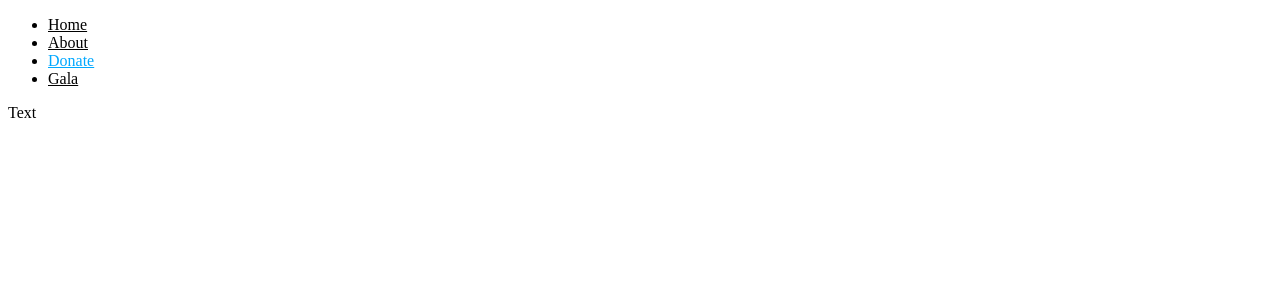
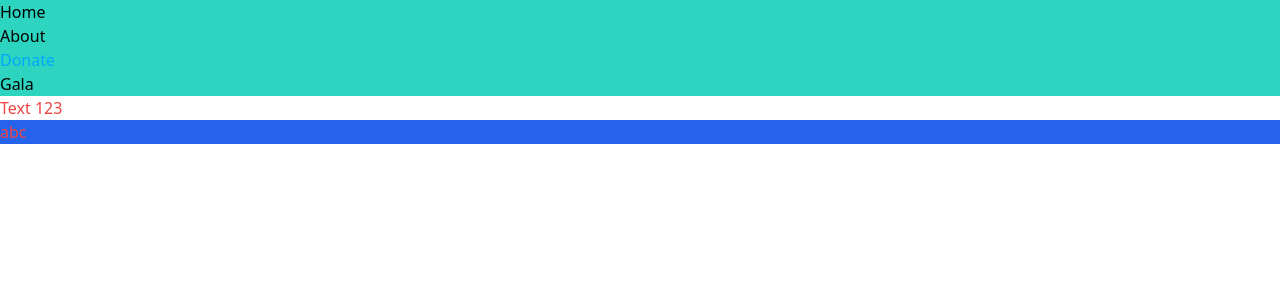
Before and after one commit to AwesomeAdam1/fbla-react-website, a React (Create React App) app: page /donate in a window 1280 px wide. Shown: the top 300 px of the page. Built offline with nearby package versions, Linux system fonts and the light colour scheme.

Commit message:
Made Changes

```diff
--- a/src/Components/NavBar.js
+++ b/src/Components/NavBar.js
@@ -2,9 +2,10 @@ import { NavLink } from 'react-router-dom';
 
 const NavBar = () => {
  return (
- <nav>
+   <div>
+      <nav class="bg-teal-400">
           <ul>
-          <li>
+               <li >
                   <NavLink to="/home">Home</NavLink>
                </li>
                <li>
@@ -18,6 +19,8 @@ const NavBar = () => {
                </li>
             </ul>
       </nav>
+   </div>
+
  );
 };
 
--- a/src/Pages/App.js
+++ b/src/Pages/App.js
@@ -2,6 +2,7 @@ import { Routes, Route } from 'react-router-dom';
 import Donate from './Donate';
 import About from './About';
 import Gala from './Gala';
+import Home from './Home';
 import NavBar from '../Components/NavBar';
 
 function App() {
@@ -9,10 +10,17 @@ function App() {
         <>
             <NavBar />
             <Routes>
+                <Route path="/home" element={<Home />} />
                 <Route path="/donate" element={<Donate />} />
                 <Route path="/about" element={<About />} />
                 <Route path="/gala" element={<Gala />} />
             </Routes>
+            <div class="bg-blue-600">
+                <p class="text-red-500">
+                    abc
+                </p>
+            </div>
+
         </>
     );
 }
--- a/src/Pages/Donate.js
+++ b/src/Pages/Donate.js
@@ -1,6 +1,6 @@
 function Donate() {
     return (
-        <p>Text</p>
+        <p class="text-red-500">Text 123</p>
     );
 }
 
--- a/src/index.css
+++ b/src/index.css
@@ -1,3 +1,7 @@
+@tailwind base;
+@tailwind components;
+@tailwind utilities;
+
 ul li a {
   color: #000;
 }
--- a/tailwind.config.js
+++ b/tailwind.config.js
@@ -1,8 +1,7 @@
 /** @type {import('tailwindcss').Config} */
 module.exports = {
   content: [
-    "./src/App.js",
-    "./src/index.js",
+    "./src/**/*.{js,jsx,ts,tsx}",
   ],
   theme: {
     extend: {},
```
Lines whose indentation alone changed are shown as unchanged.
